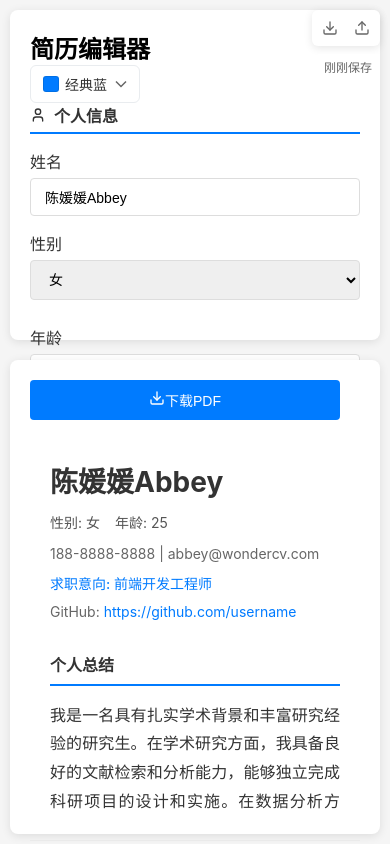
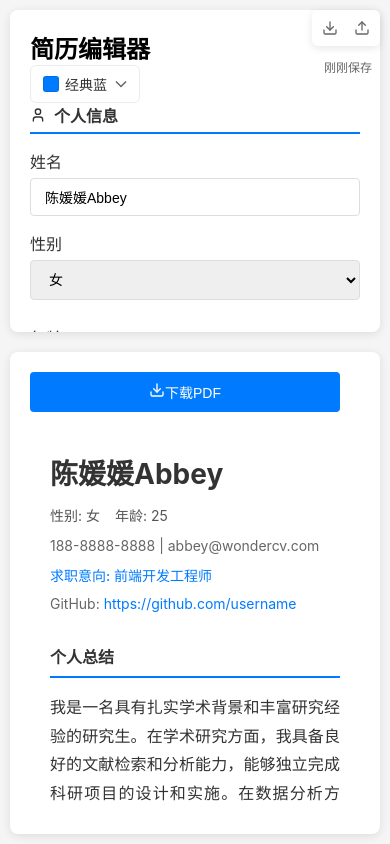
Before and after one commit to 522Tebogo/UiboResume, a React (Create React App) app: page / in a window 390 px wide. Built offline with nearby package versions, Linux system fonts and the light colour scheme; the HTML template or start-up script is replaced by a standard one.

Commit message:
update css

```diff
--- a/src/components/ResumePreview.css
+++ b/src/components/ResumePreview.css
@@ -1,5 +1,7 @@
 .resume-preview {
-  flex: 1;
+  /* 固定右侧预览卡片宽度，避免随内容变化而变化 */
+  width: 820px;
+  flex: 0 0 820px;
   background: white;
   border-radius: 8px;
   box-shadow: 0 2px 10px rgba(0, 0, 0, 0.1);
@@ -9,7 +11,6 @@
   overflow-y: auto;
   display: flex;
   flex-direction: column;
-
 }
 
 .preview-controls {
@@ -135,6 +136,7 @@
   text-align: justify;
   line-height: 1.8;
   margin: 0;
+  white-space: pre-line;
   word-wrap: break-word;
   word-break: break-word;
 }
@@ -276,6 +278,8 @@
 /* 响应式设计 */
 @media (max-width: 1024px) {
   .resume-preview {
+    width: 100%;
+    flex: 1 1 auto;
     padding: 20px;
     height: 50%;
     min-height: 300px;
--- a/src/index.css
+++ b/src/index.css
@@ -39,7 +39,10 @@ code {
   border-radius: 8px;
   box-shadow: 0 2px 10px rgba(0, 0, 0, 0.1);
   padding: 20px;
-  height: fit-content;
+  /* 让编辑面板在视口内滚动 */
+  max-height: calc(100vh - 40px);
+  overflow-y: auto;
+  overflow-x: hidden;
   position: sticky;
   top: 20px;
 }
```
